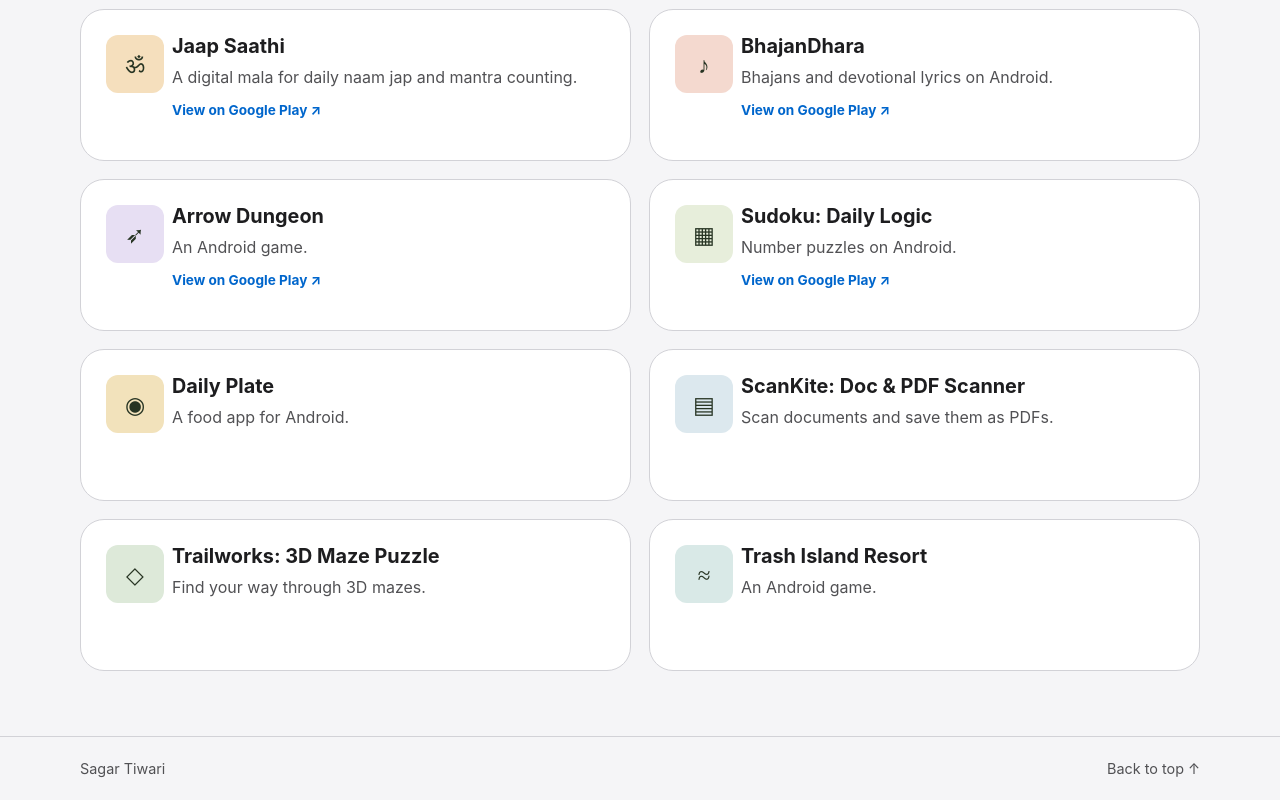
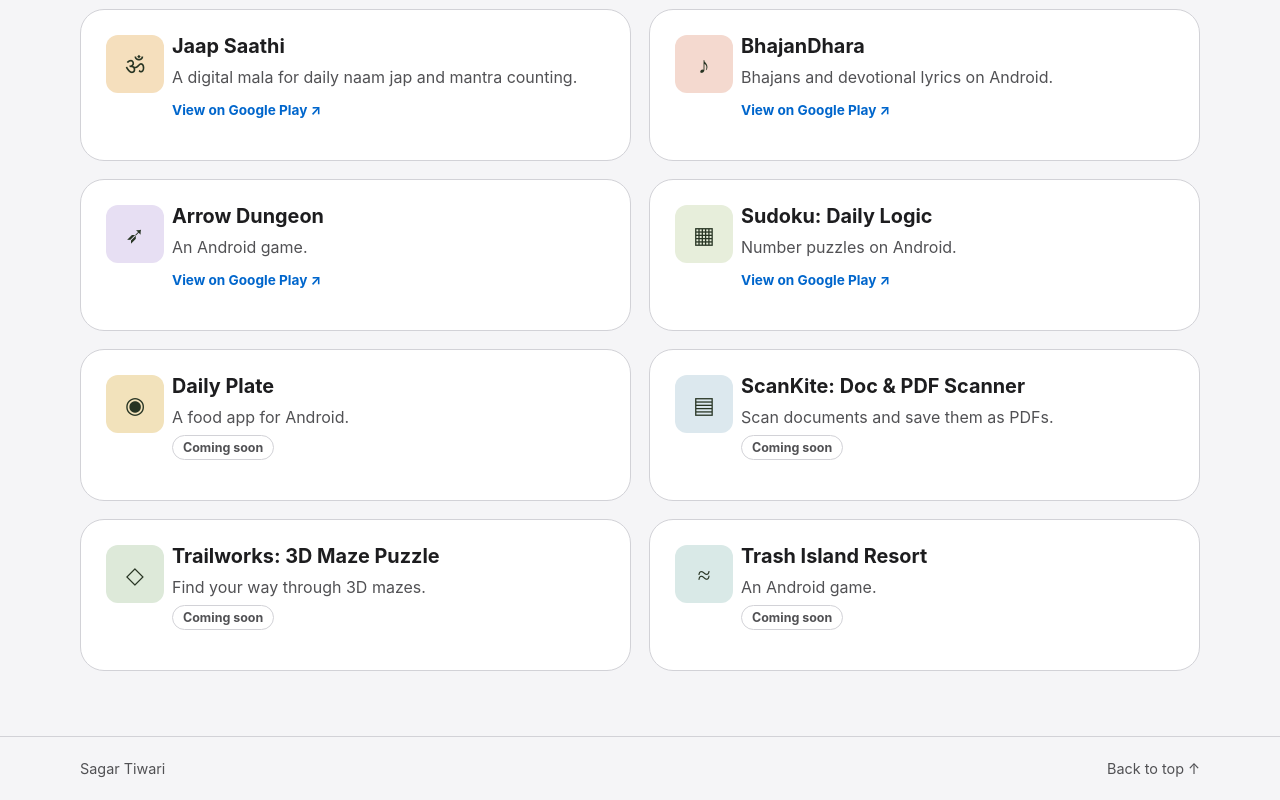
Before and after one commit to sagardevstudio/sagar-1711.github.io, a plain HTML site: page index.html in a window 1280 px wide. Shown: the part 1678-2478 px from the top of the page. Drawn offline with Linux system fonts and the light colour scheme.

Commit message:
Add files via upload

```diff
--- a/index.html
+++ b/index.html
@@ -169,6 +169,16 @@ body.dark .pill:first-child,body.dark .filter[aria-pressed="true"]{color:#111!im
 .card:hover .art::after { opacity: 1; }
 @media(max-width:680px){.hero{padding-top:64px}.showcase{width:100%}.browser-preview{inset-inline-start:1%}.phone-preview{inset-inline-end:3%}}
 @media(prefers-reduced-motion:reduce){.device{transform:rotateZ(var(--angle));animation:none!important}}
+
+.coming-soon {
+  justify-self: start;
+  border: 1px solid var(--line);
+  border-radius: 100px;
+  padding: 4px 10px;
+  color: var(--soft);
+  font-size: .78rem;
+  font-weight: 700;
+}
 </style>
 </head>
 <body id="top">
@@ -229,19 +239,19 @@ body.dark .pill:first-child,body.dark .filter[aria-pressed="true"]{color:#111!im
 </a>
 <article class="card app" data-category="tools">
 <span class="app-icon" style="--tone:#f2e2bb" aria-hidden="true">◉</span>
-<div class="app-copy"><h3>Daily Plate</h3><p>A food app for Android.</p></div>
+<div class="app-copy"><h3>Daily Plate</h3><p>A food app for Android.</p><span class="coming-soon">Coming soon</span></div>
 </article>
 <article class="card app" data-category="tools">
 <span class="app-icon" style="--tone:#dce8ee" aria-hidden="true">▤</span>
-<div class="app-copy"><h3>ScanKite: Doc & PDF Scanner</h3><p>Scan documents and save them as PDFs.</p></div>
+<div class="app-copy"><h3>ScanKite: Doc & PDF Scanner</h3><p>Scan documents and save them as PDFs.</p><span class="coming-soon">Coming soon</span></div>
 </article>
 <article class="card app" data-category="games">
 <span class="app-icon" style="--tone:#dde9d9" aria-hidden="true">◇</span>
-<div class="app-copy"><h3>Trailworks: 3D Maze Puzzle</h3><p>Find your way through 3D mazes.</p></div>
+<div class="app-copy"><h3>Trailworks: 3D Maze Puzzle</h3><p>Find your way through 3D mazes.</p><span class="coming-soon">Coming soon</span></div>
 </article>
 <article class="card app" data-category="games">
 <span class="app-icon" style="--tone:#d9e9e7" aria-hidden="true">≈</span>
-<div class="app-copy"><h3>Trash Island Resort</h3><p>An Android game.</p></div>
+<div class="app-copy"><h3>Trash Island Resort</h3><p>An Android game.</p><span class="coming-soon">Coming soon</span></div>
 </article>
 </div>
 </section>
```
